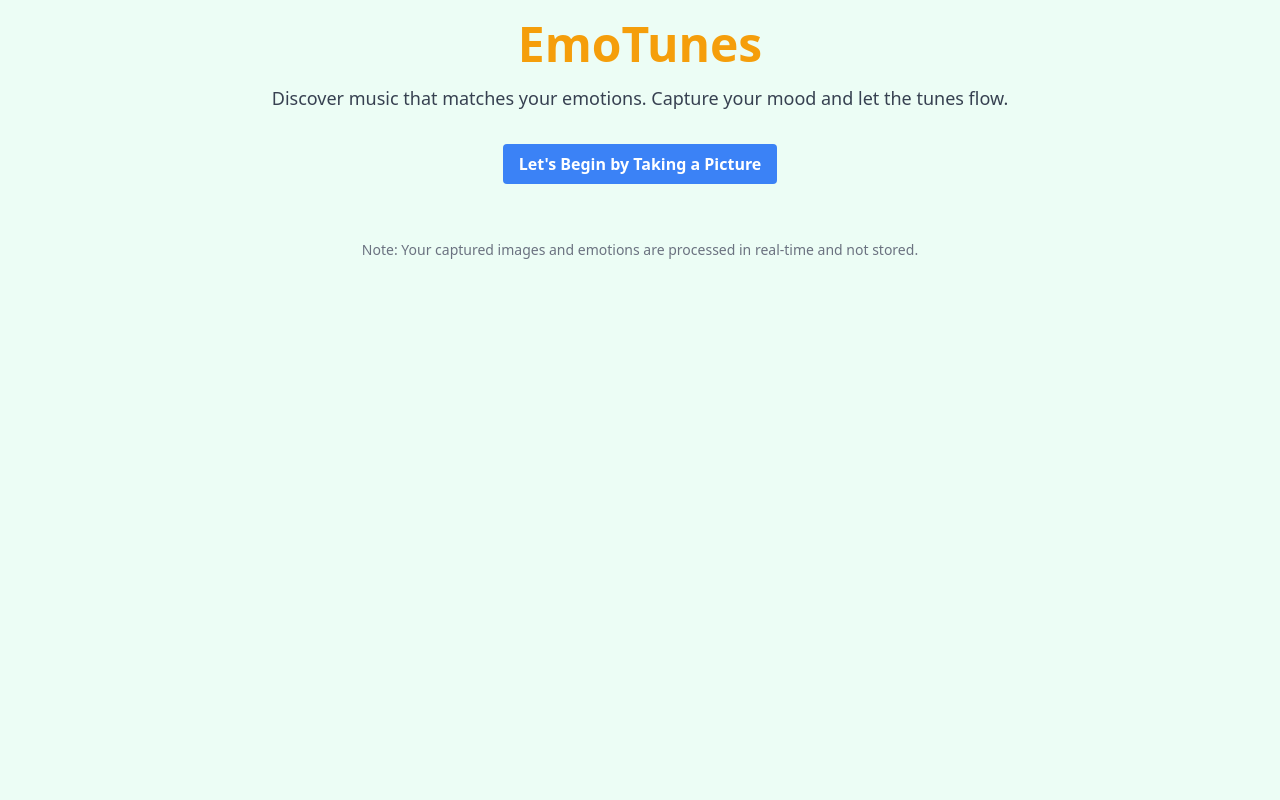
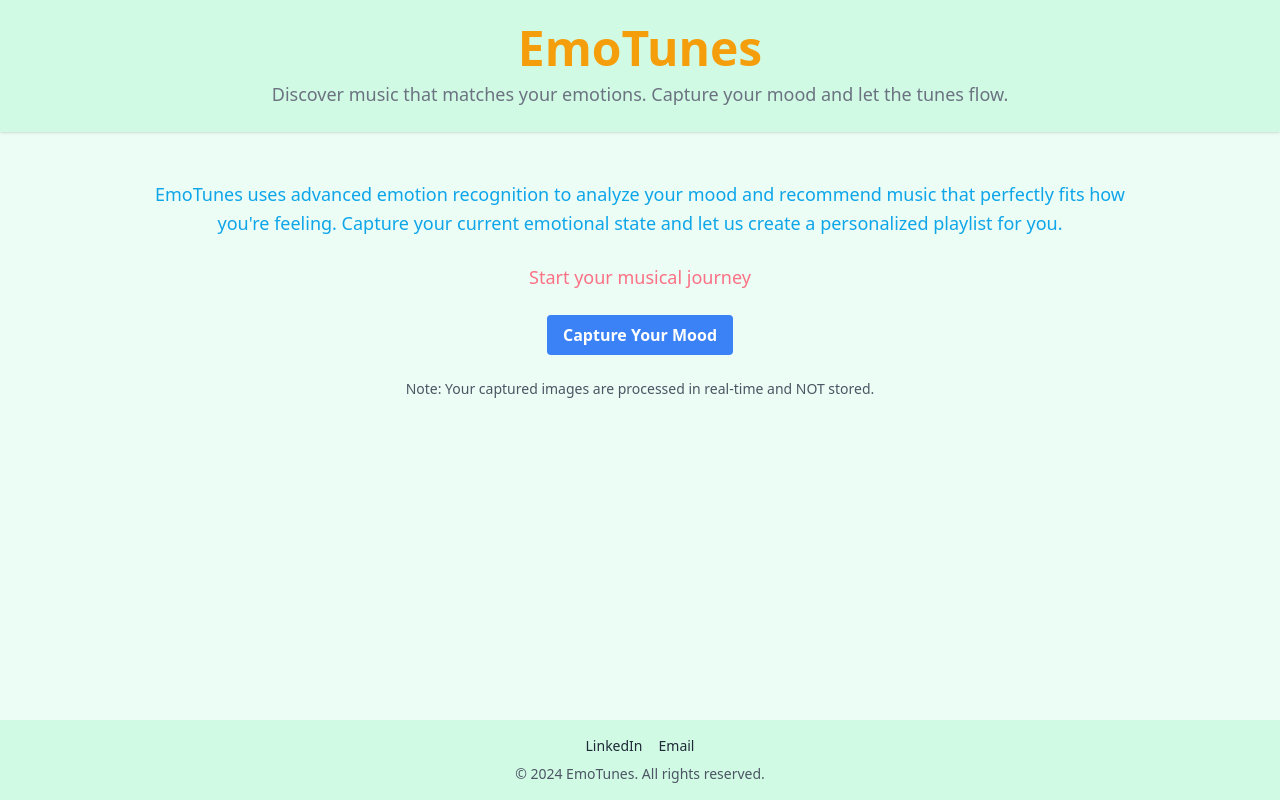
Before and after one commit to WingNinCheung/EmoTunes, a React (Vite) app: page / in a window 1280 px wide. Built offline with nearby package versions, Linux system fonts and the light colour scheme.

Commit message:
style all components and add footer

```diff
--- a/index.html
+++ b/index.html
@@ -2,7 +2,7 @@
 <html lang="en">
   <head>
     <meta charset="UTF-8" />
-    <link rel="icon" type="image/svg+xml" href="/vite.svg" />
+    <link rel="icon" type="image/svg+xml" href="/emotunes.svg" />
     <meta name="viewport" content="width=device-width, initial-scale=1.0" />
     <title>EmoTunes</title>
   </head>
--- a/src/components/Album/Album.tsx
+++ b/src/components/Album/Album.tsx
@@ -3,34 +3,64 @@ import { Album as AlbumTypes, Emotion } from '../types'
 import { BeatLoader } from 'react-spinners'
 const Album: React.FC<{
   albums: AlbumTypes[]
+  setAlbums: (albums: AlbumTypes[]) => void
   emotions: Emotion
   isLoading: boolean
-}> = ({ albums, emotions, isLoading }) => {
+}> = ({ albums, setAlbums, emotions, isLoading }) => {
   const emotionArray = emotions ? Object.entries(emotions) : []
   if (emotionArray.length) emotionArray.sort((a, b) => b[1] - a[1])
 
+  const hanleClick = async () => {
+    const res = await fetch(`api/albums/${emotionArray[0]}`)
+    if (res.ok) {
+      const data = await res.json()
+      setAlbums(data)
+    }
+  }
+
   return (
-    <div>
+    <div className='flex flex-col items-center p-4 bg-yellow-50 rounded-lg shadow-md'>
       {emotionArray.length > 0 && (
-        <p className='text-center text-lg'>
-          It looks like you are feeling {emotionArray[0][1].toFixed()}%{' '}
-          {emotionArray[0][0]} and {emotionArray[1][1].toFixed()}%{' '}
-          {emotionArray[1][0]}
+        <p className='text-center text-lg text-teal-700 mb-4'>
+          It looks like you are feeling
+          <span className='font-bold text-xl'>
+            {' '}
+            {emotionArray[0][1].toFixed()}% {emotionArray[0][0]}
+          </span>{' '}
+          and
+          <span className='font-bold text-xl'>
+            {' '}
+            {emotionArray[1][1].toFixed()}% {emotionArray[1][0]}
+          </span>
         </p>
       )}
       {albums.length > 0 ? (
-        albums.map(album => (
-          <iframe
-            src={`https://open.spotify.com/embed/album/${album.album.id}`}
-            width='300'
-            height='380'
-            allow='encrypted-media'
-          ></iframe>
-        ))
+        <div>
+          <div className='text-center'>
+            <button
+              onClick={hanleClick}
+              className='bg-red-700 hover:bg-red-900 text-white mb-3 font-bold py-2 px-4 rounded shadow-md transition duration-300 ease-in-out transform hover:scale-105'
+            >
+              Re-Generate
+            </button>
+          </div>
+          <div className='grid grid-cols-1 md:grid-cols-2 lg:grid-cols-4 gap-4'>
+            {albums.map(album => (
+              <iframe
+                key={album.album.id}
+                src={`https://open.spotify.com/embed/album/${album.album.id}`}
+                width='100%'
+                height='380'
+                allow='encrypted-media'
+                className='rounded-md shadow-lg'
+              ></iframe>
+            ))}
+          </div>
+        </div>
       ) : isLoading ? (
-        <>
+        <div className='flex justify-center items-center'>
           <BeatLoader color='#36d7b7' />
-        </>
+        </div>
       ) : null}
     </div>
   )
--- a/src/components/CaptureImage/CaptureImage.tsx
+++ b/src/components/CaptureImage/CaptureImage.tsx
@@ -40,7 +40,7 @@ const CaptureImage: React.FC<CaptureImageProps> = ({
   }
 
   // get recommended albums based on the dominant emotion
-  const getAlbums = async (highestEmotion: string) => {
+   const getAlbums = async (highestEmotion: string) => {
     const data = await fetch(`api/albums/${highestEmotion}`)
     if (data.ok) {
       const response = await data.json()
@@ -66,7 +66,6 @@ const CaptureImage: React.FC<CaptureImageProps> = ({
   const handleSave = async () => {
     if (!imageSrc) return
     setErrors('')
-    setIsLoading(true)
     // Send a POST request to the 'api/images' endpoint with the captured image
     const response = await fetch('api/images', {
       method: 'POST',
@@ -77,6 +76,7 @@ const CaptureImage: React.FC<CaptureImageProps> = ({
     })
     if (response.ok) {
       const data = await response.json()
+      setIsLoading(true)
       setEmotions(data)
       findDominantEmotion(data)
       closeModal()
--- a/src/components/Home/HomePage.tsx
+++ b/src/components/Home/HomePage.tsx
@@ -17,26 +17,44 @@ const HomePage: React.FC = () => {
   }
 
   return (
-    <div className='bg-emerald-50 min-h-screen flex flex-col items-center pt-5'>
-      <h1 className='text-center text-5xl text-amber-500 font-bold mb-4'>
+    <div className='bg-emerald-50 min-h-screen flex flex-col items-center '>
+      <header className='w-full py-6 bg-emerald-100 shadow'>
+        <h1 className='text-center text-5xl text-amber-500 font-bold mb-2'>
           EmoTunes
         </h1>
-      <p className='text-center text-lg text-gray-700 mb-8'>
-        Discover music that matches your emotions. Capture your mood and let the
-        tunes flow.
+        <p className='text-center text-lg text-gray-500'>
+          Discover music that matches your emotions. Capture your mood and let
+          the tunes flow.
+        </p>
+      </header>
+      <main className='flex flex-col items-center flex-grow w-full'>
+        <section className='my-12 text-center max-w-5xl'>
+          <p className='text-lg font-medium text-sky-500 mb-6 leading-relaxed'>
+            EmoTunes uses advanced emotion recognition to analyze your mood and
+            recommend music that perfectly fits how you're feeling. Capture your
+            current emotional state and let us create a personalized playlist
+            for you.
+          </p>
+          <p className='my-6 text-lg text-rose-400'>
+            Start your musical journey
           </p>
           <button
-        className='bg-blue-500 hover:bg-blue-700 text-white font-bold py-2 px-4 rounded mb-8'
+            className='bg-blue-500 hover:bg-blue-700 text-white font-bold py-2 px-4 rounded mb-6'
             onClick={openModal}
           >
-        Let's Begin by Taking a Picture
+            Capture Your Mood
           </button>
+          <p className='text-sm text-gray-600'>
+            Note: Your captured images are processed in real-time
+            and NOT stored.
+          </p>
+        </section>
         {isModalOpen && (
           <div className='fixed inset-0 flex items-center justify-center bg-black bg-opacity-50 z-50'>
-          <div className='bg-white w-2/6 h-2/4 max-w-3xl max-h-[90vh] rounded-lg p-4 overflow-y-auto'>
+            <div className='bg-white w-4/5 sm:w-3/5 md:w-2/5 lg:w-1/3 xl:w-1/4 max-h-3/4 rounded-lg p-6 overflow-y-auto'>
               <div className='flex justify-end'>
                 <button
-                className='text-gray-500 hover:text-gray-700'
+                  className='text-gray-500 hover:text-gray-700 text-2xl'
                   onClick={closeModal}
                 >
                   &times;
@@ -52,11 +70,38 @@ const HomePage: React.FC = () => {
             </div>
           </div>
         )}
-      <p className='text-center text-sm text-gray-500 mt-6'>
-        Note: Your captured images and emotions are processed in real-time and
-        not stored.
+        {isLoading && (
+          <div className='mt-8'>
+            <Album
+              albums={albums}
+              setAlbums={setAlbums}
+              emotions={emotions}
+              isLoading={isLoading}
+            />
+          </div>
+        )}
+      </main>
+      <footer className='w-full py-4 bg-emerald-100 text-center text-sm text-gray-600'>
+        <div className='flex justify-center space-x-4 mb-2'>
+          <a
+            href='https://www.linkedin.com/in/wingnincheung/'
+            target='_blank'
+            rel='noopener noreferrer'
+            className='a-links text-gray-800 hover:text-blue-800 transition-colors duration-300'
+          >
+            <span className='a-div'>LinkedIn</span>
+          </a>
+          <a
+            href='mailto:rickycheung.dev@gmail.com'
+            className='a-links text-gray-800 hover:text-blue-800 transition-colors duration-300'
+          >
+            <span className='a-div'>Email</span>
+          </a>
+        </div>
+        <p className='mt-2'>
+          &copy; {new Date().getFullYear()} EmoTunes. All rights reserved.
         </p>
-      <Album albums={albums} emotions={emotions} isLoading={isLoading} />
+      </footer>
     </div>
   )
 }
```
Also changed, not shown: public/emotunes.svg (added), 1 other file (tests, documents, lock files or other folders). Lines whose indentation alone changed are shown as unchanged.
